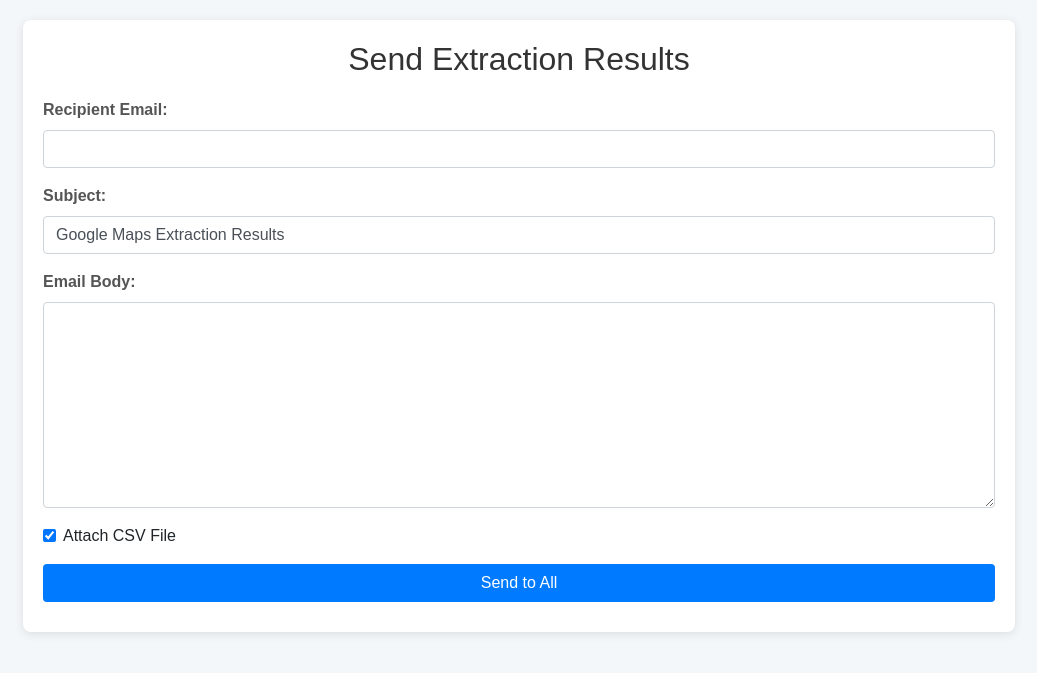
After one commit to wvqkhn/google_maps, a Flask app: page /send_email_page in a window 1280 px wide. The commit adds this page. Shown: the top 673 px of the page, without its empty margins (121-1158 px from the left). Run offline with Flask 3, Linux system fonts and the light colour scheme; the visitor is signed in with stand-in values (Sample User, id 1); some libraries are stand-ins or nearby versions.

Commit message:
feat:add send email

```diff
--- a/app.py
+++ b/app.py
@@ -9,6 +9,7 @@ from chrome_driver import get_chrome_driver
 from scraper import extract_business_info
 from contact_scraper import extract_contact_info
 from utils import save_to_csv, save_to_excel
+from email_sender import EmailSender  # Import the EmailSender class
 
 sys.stdout = io.TextIOWrapper(sys.stdout.buffer, encoding='utf-8', errors='replace')
 sys.stderr = io.TextIOWrapper(sys.stderr.buffer, encoding='utf-8', errors='replace')
@@ -199,5 +200,32 @@ def extract_contacts():
 
     return jsonify({"status": "success", "message": "联系方式提取任务已启动..."})
 
+@app.route('/send_email_page')
+def send_email_page():
+    if not session.get('logged_in'):
+        return redirect(url_for('login'))
+    return render_template('send_email.html')
+
+# 确保已有 /send_email 路由（参考之前的 email_service.py）
+@app.route('/send_email', methods=['POST'])
+def send_email_route():
+    if not session.get('logged_in'):
+        return jsonify({"status": "error", "message": "Please log in"}), 401
+
+    data = request.get_json()
+    recipient = data.get('recipient')
+    subject = data.get('subject')
+    body = data.get('body')
+    attach_file = data.get('attach_file')
+
+    if not recipient or not subject or not body:
+        return jsonify({"status": "error", "message": "Missing required fields"}), 400
+
+    success, message = EmailSender().send_email(recipient, subject, body, attach_file)
+    success, message='',''
+    if success:
+        return jsonify({"status": "success", "message": message})
+    else:
+        return jsonify({"status": "error", "message": message})
 if __name__ == "__main__":
     socketio.run(app, host='0.0.0.0', port=80, debug=True)
--- /dev/null
+++ b/templates/send_email.html
@@ -0,0 +1,151 @@
+<!DOCTYPE html>
+<html lang="en">
+<head>
+    <meta charset="UTF-8">
+    <title>Send Email</title>
+    <link rel="stylesheet" href="https://cdn.jsdelivr.net/npm/bootstrap@4.5.3/dist/css/bootstrap.min.css">
+    <style>
+        body {
+            font-family: Arial, sans-serif;
+            padding: 20px;
+            background-color: #f4f7f9;
+        }
+        .email-container {
+            max-width: 80%;
+            margin: 0 auto;
+            padding: 20px;
+            background-color: #fff;
+            border-radius: 8px;
+            box-shadow: 0 2px 10px rgba(0, 0, 0, 0.1);
+        }
+        h2 {
+            text-align: center;
+            color: #333;
+            margin-bottom: 20px;
+        }
+        .form-group label {
+            font-weight: bold;
+            color: #555;
+        }
+        .btn-send {
+            background-color: #007bff;
+            color: white;
+            width: 100%;
+        }
+        .btn-send:hover {
+            background-color: #0056b3;
+        }
+        #email-progress {
+            margin-top: 10px;
+            color: #666;
+        }
+    </style>
+    <script src="https://code.jquery.com/jquery-3.5.1.slim.min.js"></script>
+    <script src="https://cdn.jsdelivr.net/npm/bootstrap@4.5.3/dist/js/bootstrap.bundle.min.js"></script>
+    <script src="https://cdn.tiny.cloud/1/kf40zdu58dqe3bhscnrcegr8fyagpuqq07u60szoxfht62pw/tinymce/7/tinymce.min.js" referrerpolicy="origin"></script>
+</head>
+<body>
+    <div class="email-container">
+        <h2>Send Extraction Results</h2>
+        <div class="form-group">
+            <label for="recipient">Recipient Email:</label>
+            <input type="email" class="form-control" id="recipient">
+        </div>
+        <div class="form-group">
+            <label for="subject">Subject:</label>
+            <input type="text" class="form-control" id="subject" value="Google Maps Extraction Results">
+        </div>
+        <div class="form-group">
+            <label for="email-body">Email Body:</label>
+            <textarea class="form-control" id="email-body" rows="8"></textarea>
+        </div>
+        <div class="form-check">
+            <input type="checkbox" class="form-check-input" id="attach-file" checked>
+            <label class="form-check-label" for="attach-file">Attach CSV File</label>
+        </div>
+        <button class="btn btn-send mt-3" id="send-email">Send to All</button>
+        <div id="email-progress"></div>
+    </div>
+
+    <script>
+       // 初始化 TinyMCE
+        tinymce.init({
+            selector: '#email-body',
+            height: 300,
+            width: '100%', // Set the width to 100% of its parent container
+            menubar: false,
+            plugins: 'link image lists',
+            toolbar: 'undo redo | bold italic | alignleft aligncenter alignright | bullist numlist | link image',
+            init_instance_callback: function (editor) {
+                // 从 URL 获取参数
+                const urlParams = new URLSearchParams(window.location.search);
+                const csvFile = urlParams.get('file') || 'No file generated';
+                const emails = JSON.parse(decodeURIComponent(urlParams.get('emails') || '[]'));
+
+                // 初始化邮件内容
+                editor.setContent(`<p>Hello,</p><p>Here are the Google Maps extraction results:</p><ul><li>Extraction Time: ${new Date().toLocaleString()}</li><li>File: ${csvFile}</li></ul><p>Please see the attached file or download it from the link.</p><p>Regards,<br>[Your Name]</p>`);
+            }
+        });
+
+        // 从 URL 获取参数
+        const urlParams = new URLSearchParams(window.location.search);
+        const csvFile = urlParams.get('file') || 'No file generated';
+        const emails = JSON.parse(decodeURIComponent(urlParams.get('emails') || '[]'));
+        const progressDiv = document.getElementById('email-progress');
+
+        // 发送邮件逻辑
+        document.getElementById('send-email').addEventListener('click', async function() {
+            const subject = document.getElementById('subject').value;
+            const body = tinymce.get('email-body').getContent();
+            const attachFile = document.getElementById('attach-file').checked;
+            const recipientInput = document.getElementById('recipient');
+            const sendButton = document.getElementById('send-email');
+            sendButton.disabled = true;
+
+            let emailsToSend = emails; // Start with the emails from the URL
+            if (emailsToSend.length === 0 && recipientInput.value) {
+                // If no emails from URL and recipient input has a value, use the manual input
+                emailsToSend = [recipientInput.value];
+            } else if (emailsToSend.length === 0) {
+                progressDiv.textContent = 'No emails to send.';
+                sendButton.disabled = false;
+                return;
+            }
+
+            let successCount = 0;
+            for (let i = 0; i < emailsToSend.length; i++) {
+                const email = emailsToSend[i];
+                recipientInput.value = email;
+                progressDiv.textContent = `Sending email ${i + 1}/${emailsToSend.length} to ${email}...`;
+
+                try {
+                    const response = await fetch('/send_email', {
+                        method: 'POST',
+                        headers: { 'Content-Type': 'application/json' },
+                        body: JSON.stringify({
+                            recipient: email,
+                            subject: subject,
+                            body: body,
+                            attach_file: attachFile ? csvFile : null
+                        })
+                    });
+                    const data = await response.json();
+                    if (data.status === 'success') {
+                        successCount++;
+                        progressDiv.textContent = `Sent ${i + 1}/${emailsToSend.length} emails. Success: ${successCount}`;
+                    } else {
+                        progressDiv.textContent = `Failed to send to ${email}: ${data.message}`;
+                    }
+                } catch (error) {
+                    progressDiv.textContent = `Error sending to ${email}: ${error}`;
+                }
+                await new Promise(resolve => setTimeout(resolve, 1000)); // 延迟 1 秒，避免邮件服务器限制
+            }
+
+            progressDiv.textContent = `Completed! Sent ${successCount}/${emailsToSend.length} emails.`;
+            sendButton.disabled = false;
+            setTimeout(() => window.close(), 2000); // 2 秒后关闭窗口
+        });
+    </script>
+</body>
+</html>
```
Also changed, not shown: templates/operation.html (+26 -1 lines).
